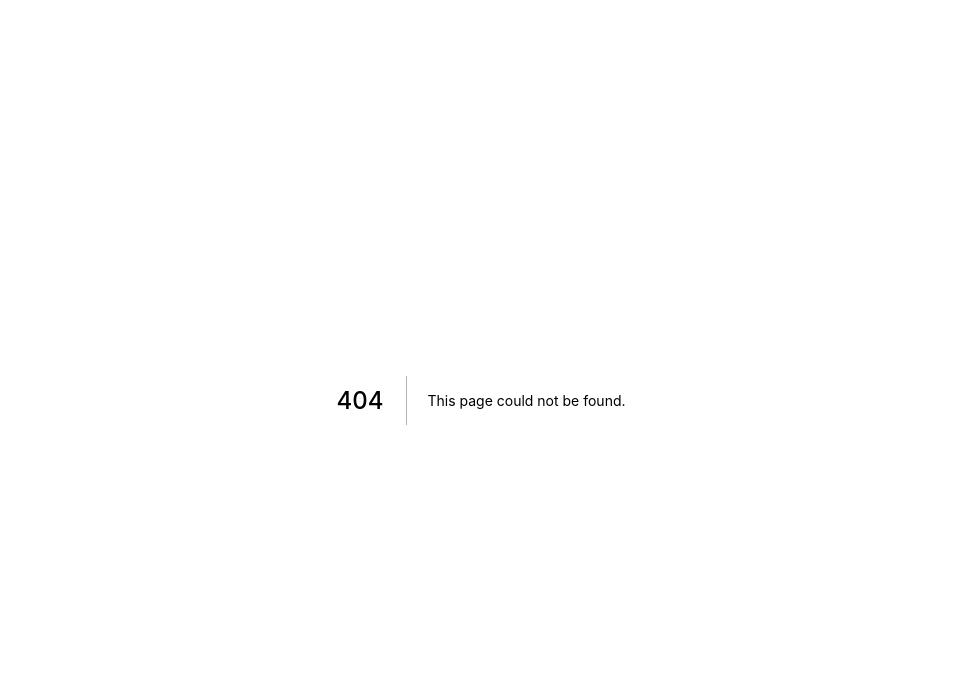
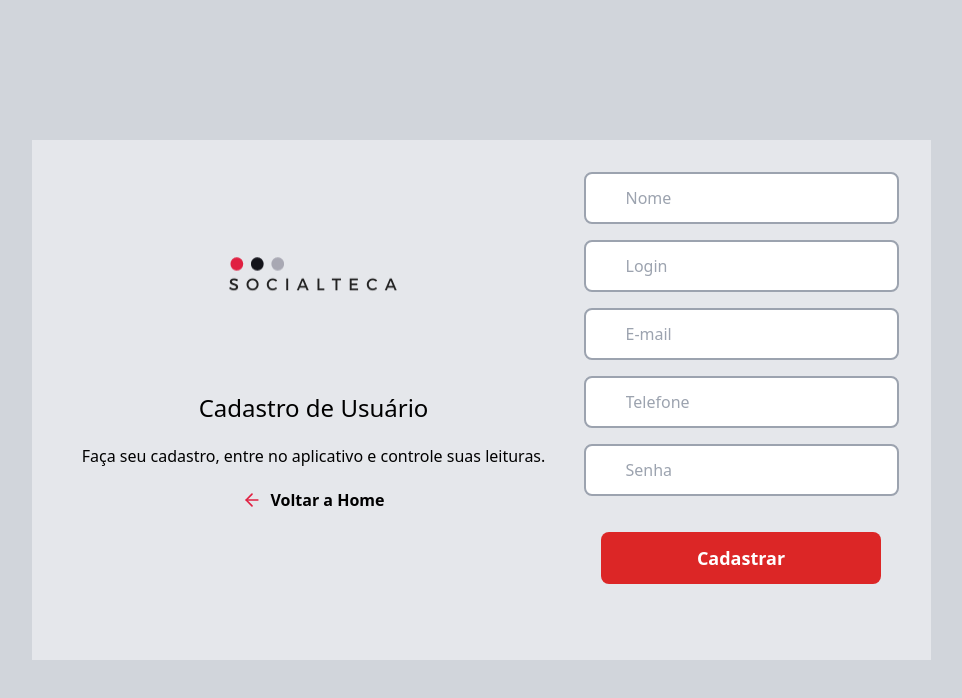
Before and after one commit to thiago-santanna/socialteca-web, a Next.js app: page /cadastros/usuario in a window 1280 px wide. Before the commit this address had no page. Shown: the top 698 px of the page, without its empty margins (159-1121 px from the left). Built offline with nearby package versions, Linux system fonts and the light colour scheme.

Commit message:
inclusao do document, pagina de cadastro de usuario

```diff
--- a/src/pages/Compoents/Layout/index.tsx
+++ /dev/null
@@ -1,17 +0,0 @@
-import React from 'react';
-
-type LayoutProps = {
-    children: React.ReactNode;
-}
-
-const Layout = ({ children }:LayoutProps) => {
-    return (
-        <>
-            <div className='min-h-screen flex flex-col'>
-                {children}
-            </div>
-        </>
-    );
-}
-
-export default Layout;
--- /dev/null
+++ b/src/pages/_document.tsx
@@ -0,0 +1,20 @@
+import Document, { Html, Head, Main, NextScript } from 'next/document'
+
+class MyDocument extends Document {
+  render() {
+    return (
+      <Html>
+        <Head>
+            <link rel="preconnect" href="https://fonts.gstatic.com" />
+            <link href="https://fonts.googleapis.com/css2?family=Roboto:wght@400;500;700&display=swap" rel="stylesheet" />
+        </Head>
+        <body>
+          <Main />
+          <NextScript />
+        </body>
+      </Html>
+    )
+  }
+}
+
+export default MyDocument
--- /dev/null
+++ b/src/pages/cadastros/usuario.tsx
@@ -0,0 +1,45 @@
+import React from 'react';
+import Image from 'next/image'
+import Link from 'next/link'
+import { FiArrowLeft } from 'react-icons/fi'
+
+
+const Usuario = () => {
+    return (
+        <>
+            <div className='min-h-screen flex flex-col items-center justify-center bg-gray-300 font-sans'>
+                <div className='flex mx-auto p-8 gap-5  items-start justify-center bg-gray-200'>
+                    <div className='hidden md:flex'>
+                        <div className='flex flex-col items-center'>
+                            <div className='flex'>
+                                <Image src='/logo.png' alt='logo marca socialteca' height={220} width={500} loading='eager' />
+                            </div>
+                            <h1 className='flex font-medium text-2xl'>Cadastro de Usuário</h1>
+                            <p className=' felx font-normal mt-5 mb-5'>Faça seu cadastro, entre no aplicativo e controle suas leituras.</p>
+                            <div className='flex'>
+                                <Link href='/' >
+                                    <a className='flex gap-2 items-center font-semibold'><FiArrowLeft size='20' color='#E02041' />Voltar a Home</a>
+                                </Link>
+                            </div>
+                        </div>
+                    </div>
+                    <div>
+                        <div className='flex flex-col gap-2 items-center mb-6'>
+                            <h1 className='font-medium text-2xl md:hidden'>Cadastro de Usuário</h1>
+                            <form className='flex flex-col gap-2 items-center'>
+                                <input className='bg-white border-2 border-gray-400 px-10 py-3 rounded-lg mb-2 outline-none' type="text" placeholder='Nome' />
+                                <input className='bg-white border-2 border-gray-400 px-10 py-3 rounded-lg mb-2 outline-none' type="text" placeholder='Login' />
+                                <input className='bg-white border-2 border-gray-400 px-10 py-3 rounded-lg mb-2 outline-none' type="email" placeholder='E-mail' />
+                                <input className='bg-white border-2 border-gray-400 px-10 py-3 rounded-lg mb-2 outline-none' type="number" placeholder='Telefone' />
+                                <input className='bg-white border-2 border-gray-400 px-10 py-3 rounded-lg mb-2 outline-none' type="password" placeholder='Senha' />
+                                <button className='bg-red-600 text-white text-lg font-semibold px-24 py-3 rounded-lg my-5'>Cadastrar</button>
+                            </form>
+                        </div>
+                    </div>
+                </div>
+            </div>
+        </>
+    );
+}
+
+export default Usuario;
--- a/src/pages/index.tsx
+++ b/src/pages/index.tsx
@@ -6,19 +6,19 @@ import { FiLogIn } from 'react-icons/fi'
 export default function Home() {
   return (
     <>
-      <div className='min-h-screen flex flex-col items-center justify-center bg-gray-200'>
-        <div className='flex mx-auto px-2 items-center justify-center bg-gray-100 rounded-lg shadow-md'>
+      <div className='min-h-screen flex flex-col items-center justify-center bg-gray-300 font-sans'>
+        <div className='flex mx-auto px-2 items-center justify-center bg-gray-200'>
           <div className='flex flex-col gap-2 p-3 items-center justify-center'>
             <div className='mb-8'>
               <Image src='/logo.png' alt='logo marca socialteca' height={220} width={500} loading='eager' />
             </div>
-            <div className='flex flex-col gap-2 items-center mb-5'>
+            <div className='flex flex-col gap-2 items-center mb-6'>
               <form className='flex flex-col gap-2 items-center'>
-                <input className='bg-white border-2 border-gray-100 px-7 py-3 rounded-lg mb-2' type="text" placeholder='E-mail' />
-                <input className='bg-white border-2 border-gray-100 px-7 py-3 rounded-lg mb-2' type="password" placeholder='Senha' />
+                <input className='bg-white border-2 border-gray-400 px-7 py-3 rounded-lg mb-2 outline-none' type="text" placeholder='E-mail' />
+                <input className='bg-white border-2 border-gray-400 px-7 py-3 rounded-lg mb-2 outline-none' type="password" placeholder='Senha' />
                 <button className='bg-red-600 text-white text-lg font-semibold px-24 py-3 rounded-lg my-5'>Entrar</button>
               </form>
-              <Link href='/cadastro' >
+              <Link href='/cadastros/usuario' >
                 <a className='flex gap-2 items-center'><FiLogIn size='20' color='#E02041' />Não Tenho cadastro</a>
               </Link>
             </div>
--- a/src/styles/globals.css
+++ b/src/styles/globals.css
@@ -1,3 +1,7 @@
 @tailwind base;
 @tailwind components;
 @tailwind utilities;
+
+body {
+    font-family: Roboto;
+}
```
Also changed, not shown: src/pages/cadastros/biblioteca.tsx (added, +11 -0 lines), src/pages/cadastros/livro.tsx (added, +11 -0 lines), src/styles/usuario.module.css (added).
